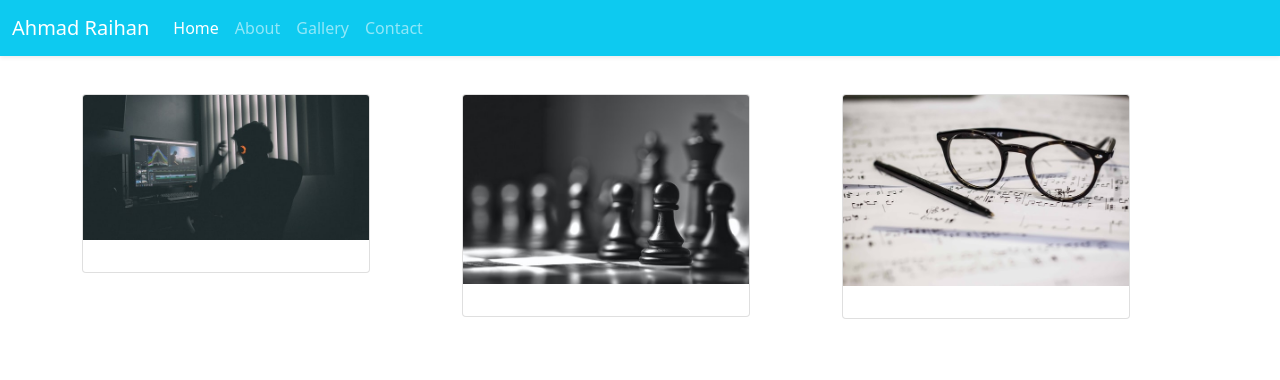
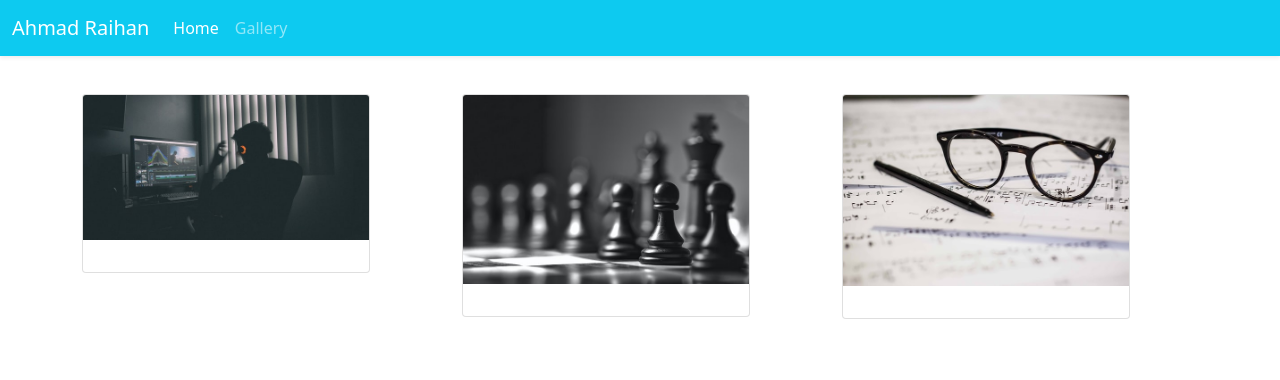
Before and after one commit to ahmadraihan65/ahmadraihan65.github.io, a plain HTML site: page fotogaleri.html in a window 1280 px wide. Shown: the top 380 px of the page. Drawn offline with nearby package versions, Linux system fonts and the light colour scheme.

Commit message:
Update fotogaleri.html

```diff
--- a/fotogaleri.html
+++ b/fotogaleri.html
@@ -27,13 +27,7 @@
               <a class="nav-link active" aria-current="page" href="index.html">Home</a>
             </li>
             <li class="nav-item">
-                <a class="nav-link" href="index.html #about">About</a>
-              </li>
-            <li class="nav-item">
               <a class="nav-link" href="fotogaleri.html">Gallery</a>
-            </li>
-            <li class="nav-item">
-              <a class="nav-link" href="index.html #contact">Contact</a>
             </li>
           </ul>
         </div>
```
